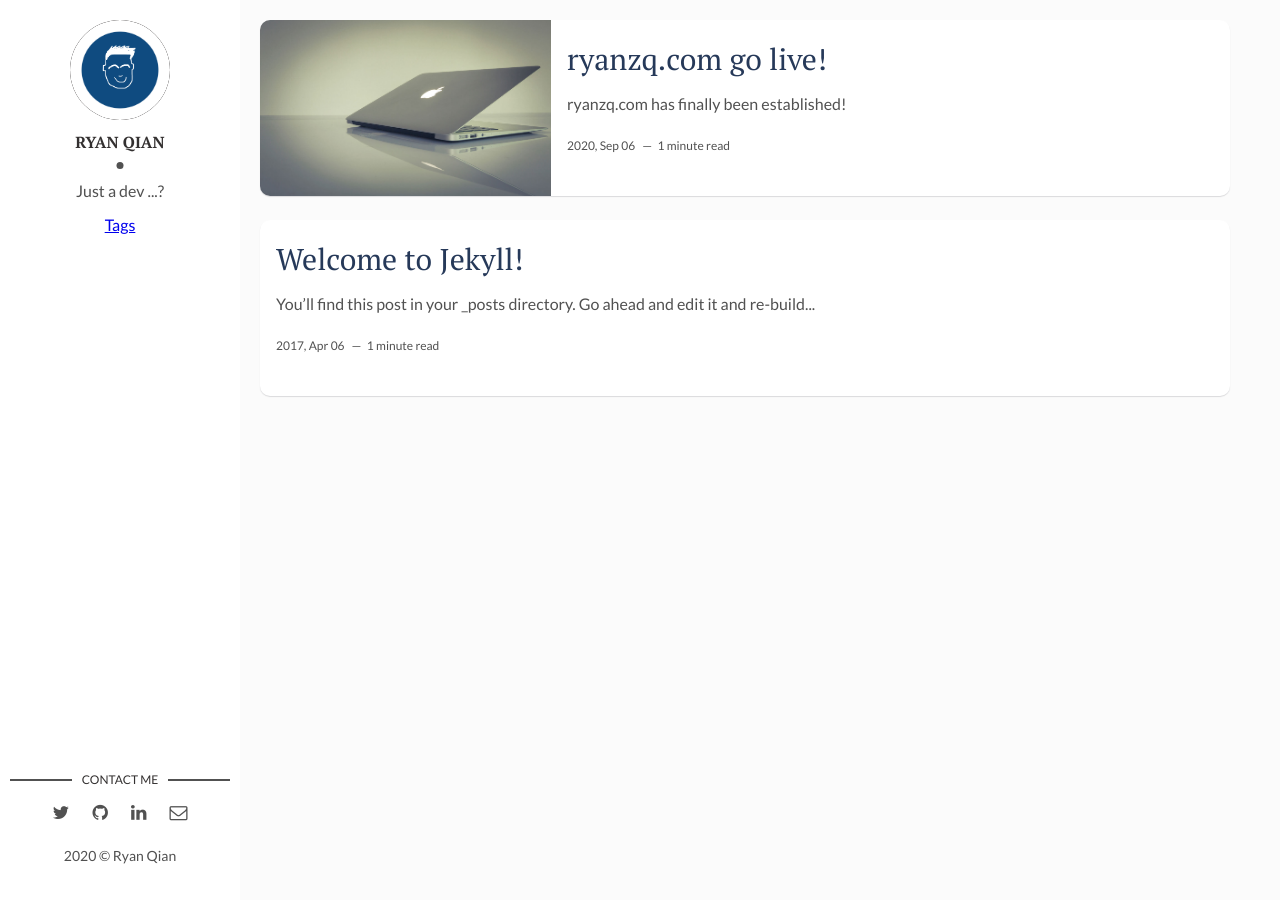
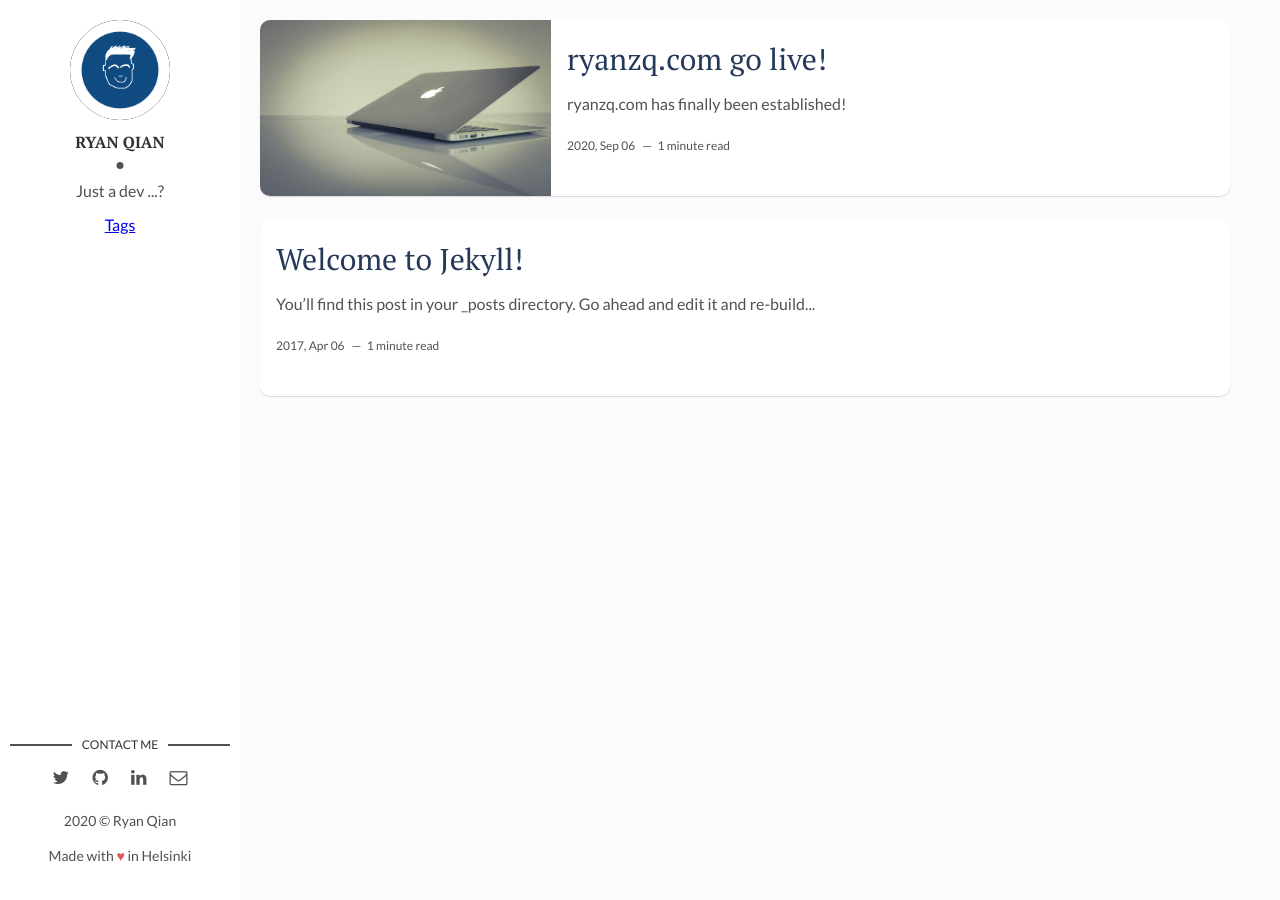
Before and after one commit to zhiheng-qian/ryanzq.com, a Jekyll site: the page built from index.html, in a window 1280 px wide. Built offline with Jekyll 4.4.1, drawn with Linux system fonts in a browser that asks for light colours; the list of posts is cut into pages by our own code.

Commit message:
update footer

```diff
--- a/_layouts/main.html
+++ b/_layouts/main.html
@@ -41,6 +41,7 @@ layout: default
     </section> <!-- End Section Contact -->
     <div class="copyright">
       <p>{{site.time | date: '%Y'}} &copy; {{site.author}}</p>
+      <p>Made with <span style="color: #e25555;">&#9829;</span> in Helsinki</p>
     </div>
   </footer> <!-- End Footer -->
 </aside> <!-- End Sidebar -->
```
Also changed, not shown: 4 other files.
